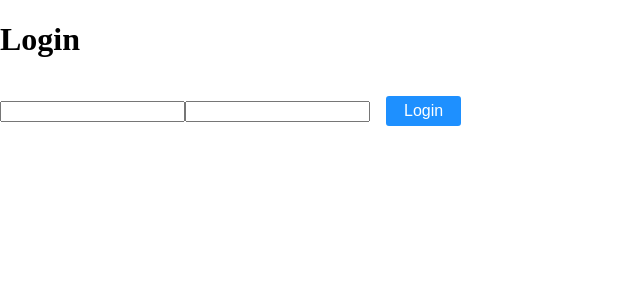
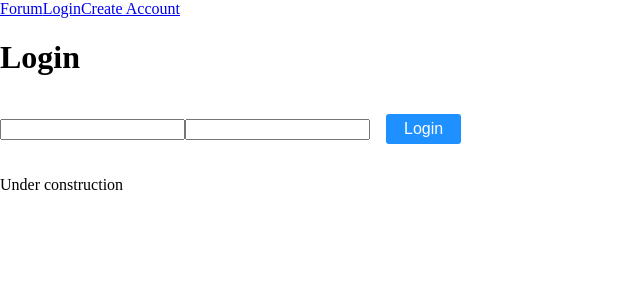
Before and after one commit to Keskimaki/tsoha-keskustelusovellus, a React (Create React App) app in the folder client/: page /login in a window 1280 px wide. Shown: the top 300 px of the page, without its empty margins (0-640 px from the left). Built offline with nearby package versions, Linux system fonts and the light colour scheme.

Commit message:
Create footer, update routing

```diff
--- a/client/src/App.jsx
+++ b/client/src/App.jsx
@@ -1,11 +1,13 @@
 import React, { useState, useEffect } from 'react'
 import { Routes, Route } from 'react-router-dom'
 
+import Header from './components/Header'
 import Boards from './components/Boards'
 import Threads from './components/Threads'
 import Posts from './components/Posts'
 import User from './components/User'
 import Login from './components/Login'
+import Footer from './components/Footer'
 
 const App = () => {
   const [user, setUser] = useState(null)
@@ -22,6 +24,7 @@
 
   return (
     <div>
+      <Header />
       <Routes>
         <Route path="/" element={<Boards />} />
         <Route path="/:boardName" element={<Threads />} />
@@ -29,6 +32,7 @@
         <Route path="/create" element={<User />} />
         <Route path="/login" element={<Login />} />
       </Routes>
+      <Footer />
     </div>
   )
 }
--- /dev/null
+++ b/client/src/components/Footer.jsx
@@ -0,0 +1,9 @@
+import React from 'react'
+
+const Footer = () => (
+    <footer>
+        <p>Under construction</p>
+    </footer>
+)
+
+export default Footer
```
